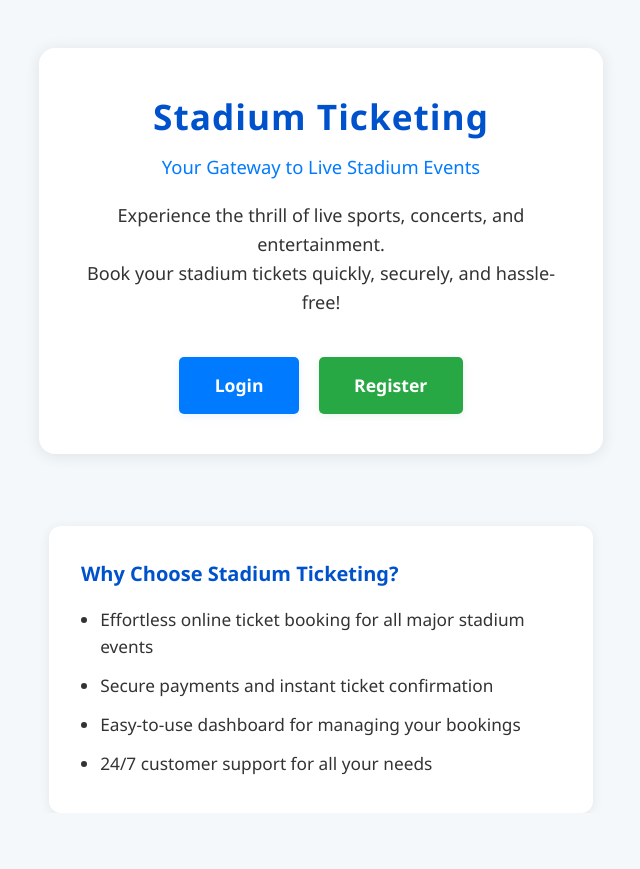
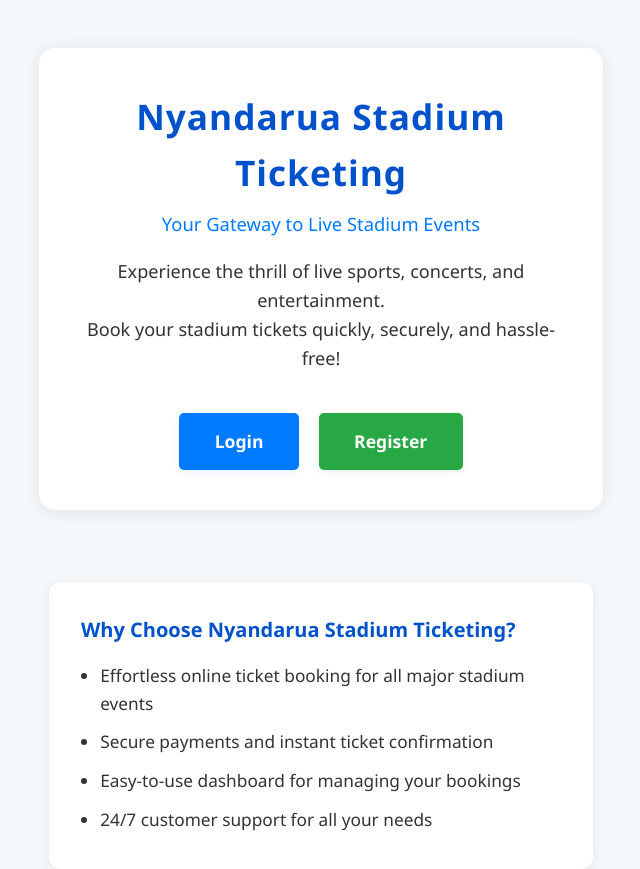
Before and after one commit to G-Andrew-N/stadium_ticketing, a Django app: page / in a window 1280 px wide. Shown: the whole page, without its empty margins (319-959 px from the left). Before the commit the page ends 775 px from the top, so only its background shows below. Run offline with Django 5.2, Linux system fonts and the light colour scheme.

Commit message:
customization--vnil

```diff
--- a/stadium_ticketing/templates/stadium_ticketing/home.html
+++ b/stadium_ticketing/templates/stadium_ticketing/home.html
@@ -124,7 +124,7 @@
 <body>
     <div class="home-section">
 
-        <div class="home-title">Stadium Ticketing</div>
+        <div class="home-title">Nyandarua Stadium Ticketing</div>
         <div class="home-tagline">Your Gateway to Live Stadium Events</div>
         <div class="home-hero">
             Experience the thrill of live sports, concerts, and entertainment.<br>
@@ -136,7 +136,7 @@
         </div>
     </div>
     <div class="about-section">
-        <h2>Why Choose Stadium Ticketing?</h2>
+        <h2>Why Choose Nyandarua Stadium Ticketing?</h2>
         <ul>
             <li>Effortless online ticket booking for all major stadium events</li>
             <li>Secure payments and instant ticket confirmation</li>
```
Also changed, not shown: db.sqlite3, static/images/kcau.png (added), static/images/logo.webp (deleted).
